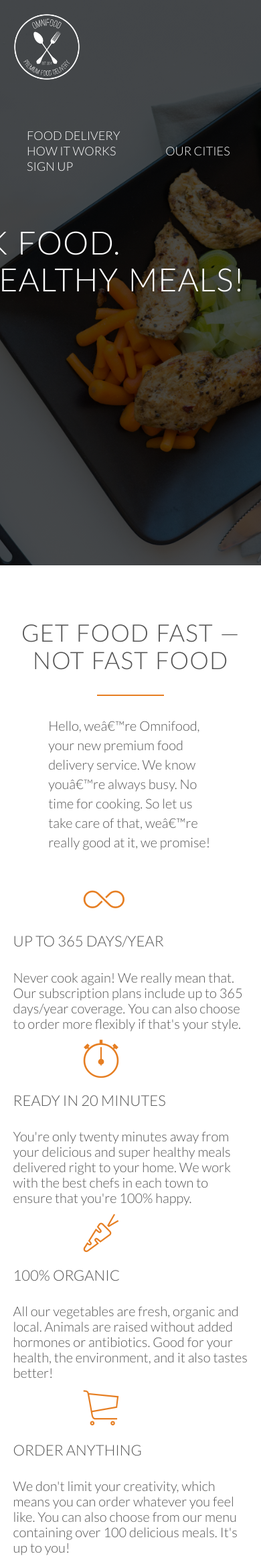
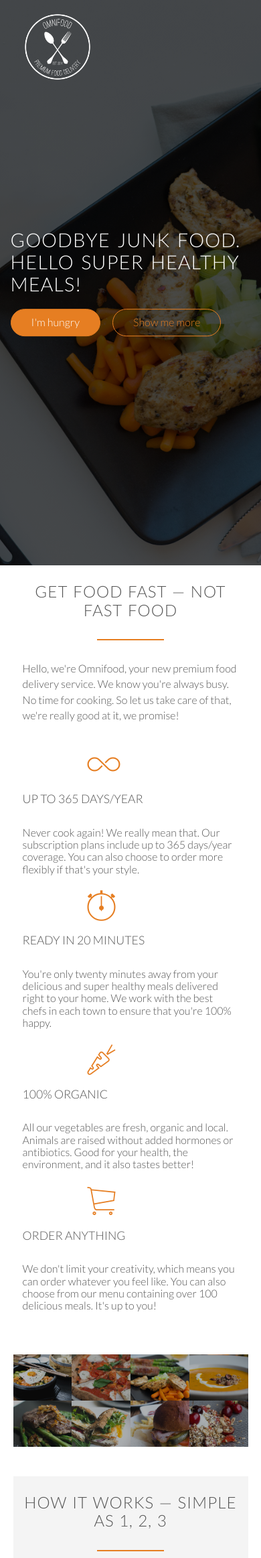
Before and after one commit to vitaliygosteev/ModernSiteExampleOmnifood, a PHP site: page / in a window 390 px wide; the page is wider, and only the part inside the window is pictured. Shown: the top 2326 px of that part at 67% size. Run offline with PHP 8.4, Linux system fonts and the light colour scheme; some libraries are stand-ins or nearby versions.

Commit message:
improved responsiveness for different browsers

```diff
--- a/index.html
+++ b/index.html
@@ -1,10 +1,14 @@
 <!DOCTYPE html>
 <html lang="en">
 <head>
+
+    <meta name="viewport" content="width=device-width, initial-scale=1.0">
+
     <link rel="stylesheet" type="text/css" href="vendors/css/normalize.css">
     <link rel="stylesheet" type="text/css" href="vendors/css/Grid.css">
     <link rel="stylesheet" type="text/css" href="https://cdnjs.cloudflare.com/ajax/libs/ionicons/2.0.1/css/ionicons.css">
     <link rel="stylesheet" type="text/css" href="resourses/css/style.css">
+    <link rel="stylesheet" type="text/css" href="resourses/css/queries.css">
     <link href='http://fonts.googleapis.com/css?family=Lato:100,300,400,300italic' rel='stylesheet' type ='text/css'>
     <title>Omnifood</title>
 </head>
@@ -31,7 +35,7 @@
         <div class="row">
             <h2>Get food fast &mdash; not fast food</h2>
             <p class="long-copy">
-                Hello, we’re Omnifood, your new premium food delivery service. We know you’re always busy. No time for cooking. So let us take care of that, we’re really good at it, we promise!
+                Hello, we're Omnifood, your new premium food delivery service. We know you're always busy. No time for cooking. So let us take care of that, we're really good at it, we promise!
             </p>
         </div>
         <div class="row">
@@ -242,7 +246,7 @@
                     <div>
                         <h3>Premium</h3>
                         <p class="plan-price">$399 <span>/ month</span></p>
-                        <p class="plan-price-meal">That’s only 13.30$ per meal</p>
+                        <p class="plan-price-meal">That's only 13.30$ per meal</p>
                     </div>
                     <div>
                         <ul>
@@ -262,7 +266,7 @@
                     <div>
                         <h3>Pro</h3>
                         <p class="plan-price">149$ <span>/ month</span></p>
-                        <p class="plan-price-meal">That’s only 14.90$ per meal</p>
+                        <p class="plan-price-meal">That's only 14.90$ per meal</p>
                     </div>
                     <div>
                         <ul>
--- /dev/null
+++ b/resourses/css/queries.css
@@ -0,0 +1,70 @@
+
+/* Big tablet to 1200px (widths smaller that the 1140px row) */
+@media only screen and (max-width: 1200px) {
+    .hero-text-box {
+        width: 100%;
+        padding: 0 2%;
+    }
+
+    .row { padding: 0 2%; }
+}
+
+/* Small tablets to big tablets: from 768px to 1023px */
+@media only screen and (max-width: 1023px) {
+    body { font-size: 18px; }
+    section { padding: 60px 0; }
+    .long-copy {
+        width: 80%;
+        margin-left: 10%;
+    }
+    .steps-box { margin-top: 10px; }
+    .steps-box:last-child { margin-top: 10px; }
+    .works-steps { margin-bottom: 40px; }
+    .works-steps:last-of-type { margin-bottom: 60px; }
+    .app-screen { width: 50%; }
+    .icon-small { width: 20px;
+                  margin-right: 5px;}
+    .city-feature { font-size: 90%; }
+    .plan-box {
+        width: 100%;
+        margin-left: 0%;
+    }
+    .plan-price { font-size: 250%;}
+    .contact-form { width: 80%; }
+}
+
+/* Small phones to small tablets: from 481px to 767px */
+@media only screen and (max-width: 767px) {
+    body { font-size: 16px; }
+    section { padding: 30px 0; }
+    .row,
+    .hero-text-box { padding: 0 4%; }
+    .col { width: 100%;
+           margin: 0 0 4% 0;
+        }
+    .main-nav { display: none; }
+    h1 { font-size: 180%; }
+    h2 { font-size: 150%; }
+    .long-copy {
+        width: 100%;
+        margin-left: 0%;
+    }
+    .app-screen { width: 40%; }
+    .steps-box:first-child { text-align: center; }
+    .works-steps div {
+        height: 40px;
+        width: 40px;
+        margin-right: 15px;
+        padding: 4px;
+        font-size: 120%;
+    }
+    .works-steps { margin-bottom: 20px; }
+    .works-steps:last-of-type { margin-bottom: 20px; }
+
+}
+
+/* Small phones from 0 to 480px */
+@media only screen and (max-width: 480px) {
+    section { padding: 25px 0; }
+    .contact-form { width: 100%; }
+}
--- a/resourses/css/style.css
+++ b/resourses/css/style.css
@@ -7,13 +7,15 @@
     box-sizing: border-box;
 }
 
-html {
+html,
+body {
     background-color: #fff;
     color: #555;
     font-family: 'Lato', 'Arial', 'sans-serif';
     font-weight: 300;
     font-size: 20px;
     text-rendering: optimizeLegibility;
+    overflow-x: hidden;
 }
 
 .clearfix {zoom: 1}
```
Also changed, not shown: other parts of index.html (+17 -12 lines).
